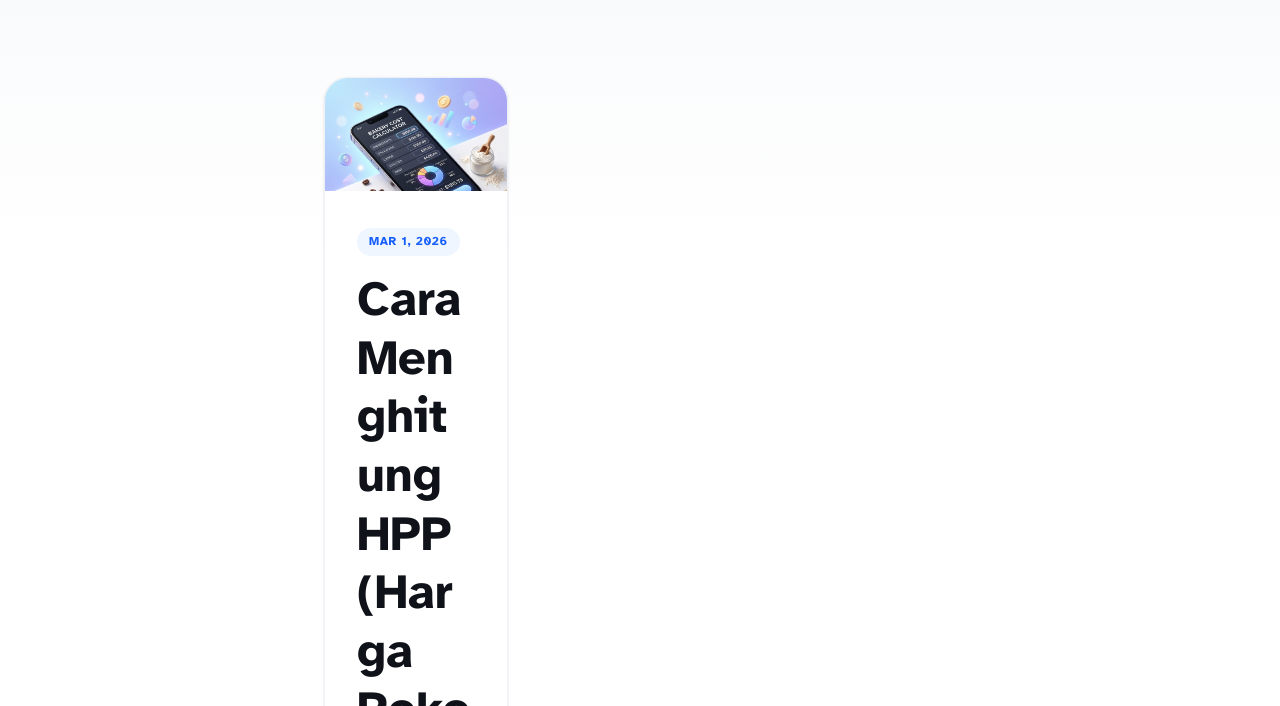
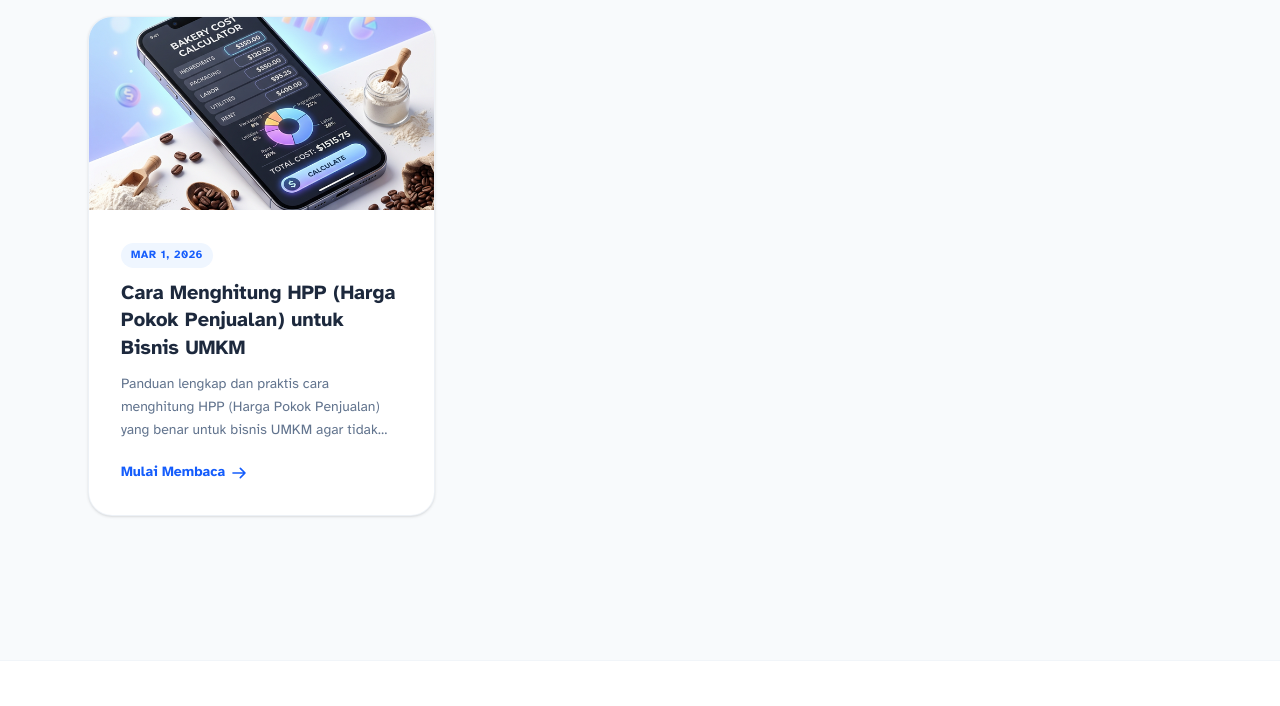
Before and after one commit to yoppiari/modalhp, an Astro site in the folder blog/: page / in a window 1280 px wide. Shown: the part 347-1053 px from the top of the page. Built offline with nearby package versions, Linux system fonts and the light colour scheme; Astro itself is replaced by a stand-in of ours.

Commit message:
fix: Resolve blog grid memanjang issue and scale down fonts 🚀

```diff
--- a/blog/src/pages/index.astro
+++ b/blog/src/pages/index.astro
@@ -23,24 +23,24 @@ const posts = (await getCollection('blog')).sort(
 		<main class="flex-grow pt-28 pb-24">
 			<section class="max-w-6xl mx-auto px-6">
 				<!-- Hero Blog Header -->
-				<div class="mb-20 text-center max-w-3xl mx-auto">
-					<h1 class="text-4xl md:text-6xl font-extrabold tracking-tight mb-6 text-slate-900">
+				<div class="mb-16 text-center max-w-2xl mx-auto">
+					<h1 class="text-3xl md:text-4xl lg:text-5xl font-extrabold tracking-tight mb-4 text-slate-900">
 						Inspirasi & <span class="text-transparent bg-clip-text bg-gradient-to-r from-blue-600 to-indigo-600">Panduan UMKM</span>
 					</h1>
-					<p class="text-lg md:text-xl text-slate-500 font-medium leading-relaxed">
+					<p class="text-base md:text-lg text-slate-500 font-medium leading-relaxed">
 						Temukan tips mengelola keuangan, strategi bisnis, dan cara memaksimalkan tool ModalHP untuk kesuksesan usaha Anda.
 					</p>
 				</div>
 
 				<!-- Clean Article Grid -->
-				<div class="grid grid-cols-1 md:grid-cols-2 lg:grid-cols-3 gap-10">
+				<div class="grid grid-cols-1 sm:grid-cols-2 lg:grid-cols-3 gap-8 justify-items-center">
 					{
 						posts.map((post) => (
-							<article class="group flex flex-col bg-white rounded-3xl border border-slate-200/60 shadow-sm hover:shadow-2xl hover:border-blue-100 transition-all duration-300 overflow-hidden relative transform hover:-translate-y-1">
+							<article class="group w-full max-w-[380px] flex flex-col bg-white rounded-3xl border border-slate-200/60 shadow-sm hover:shadow-xl hover:border-blue-100 transition-all duration-300 overflow-hidden relative transform hover:-translate-y-1">
 								<a href={`/blog/${post.id}/`} class="absolute inset-0 z-10"><span class="sr-only">Baca {post.data.title}</span></a>
 
 								<!-- Image Container (Fixed Aspect Ratio) -->
-								<div class="w-full aspect-[16/10] bg-slate-100 overflow-hidden relative">
+								<div class="w-full aspect-video bg-slate-100 overflow-hidden relative">
 									{post.data.heroImage ? (
 										<Image
 											width={800}
@@ -57,24 +57,24 @@ const posts = (await getCollection('blog')).sort(
 								</div>
 
 								<!-- Content Container -->
-								<div class="p-8 flex flex-col flex-grow">
-									<div class="mb-4">
-										<span class="inline-flex items-center text-xs font-bold uppercase tracking-wider text-blue-600 bg-blue-50 px-3 py-1.5 rounded-full">
+								<div class="p-6 md:p-8 flex flex-col flex-grow">
+									<div class="mb-3">
+										<span class="inline-flex items-center text-[11px] font-bold uppercase tracking-wider text-blue-600 bg-blue-50 px-2.5 py-1 rounded-full">
 											<FormattedDate date={post.data.pubDate} />
 										</span>
 									</div>
 
-									<h2 class="text-2xl font-bold text-slate-800 mb-4 leading-snug group-hover:text-blue-600 transition-colors">
+									<h2 class="text-xl font-bold text-slate-800 mb-3 leading-snug group-hover:text-blue-600 transition-colors">
 										{post.data.title}
 									</h2>
 
-									<p class="text-slate-500 font-medium leading-relaxed line-clamp-3 mb-6 flex-grow">
+									<p class="text-sm text-slate-500 font-medium leading-relaxed line-clamp-3 mb-5 flex-grow">
 										{post.data.description}
 									</p>
 
-									<div class="mt-auto flex items-center font-bold text-blue-600 group-hover:text-blue-700 transition-colors">
-										<span class="mr-2">Mulai Membaca</span>
-										<svg class="w-5 h-5 transition-transform group-hover:translate-x-1" fill="none" stroke="currentColor" viewBox="0 0 24 24"><path stroke-linecap="round" stroke-linejoin="round" stroke-width="2.5" d="M14 5l7 7m0 0l-7 7m7-7H3"></path></svg>
+									<div class="mt-auto flex items-center text-sm font-bold text-blue-600 group-hover:text-blue-700 transition-colors">
+										<span class="mr-1.5">Mulai Membaca</span>
+										<svg class="w-4 h-4 transition-transform group-hover:translate-x-1" fill="none" stroke="currentColor" viewBox="0 0 24 24"><path stroke-linecap="round" stroke-linejoin="round" stroke-width="2.5" d="M14 5l7 7m0 0l-7 7m7-7H3"></path></svg>
 									</div>
 								</div>
 							</article>
--- a/blog/src/styles/global.css
+++ b/blog/src/styles/global.css
@@ -1,22 +1,5 @@
-/*
-  The CSS in this style tag is based off of Bear Blog's default CSS.
-  https://github.com/HermanMartinus/bearblog/blob/297026a877bc2ab2b3bdfbd6b9f7961c350917dd/templates/styles/blog/default.css
-  License MIT: https://github.com/HermanMartinus/bearblog/blob/master/LICENSE.md
- */
 @import "tailwindcss";
 
-:root {
-	--accent: #2337ff;
-	--accent-dark: #000d8a;
-	--black: 15, 18, 25;
-	--gray: 96, 115, 159;
-	--gray-light: 229, 233, 240;
-	--gray-dark: 34, 41, 57;
-	--gray-gradient: rgba(var(--gray-light), 50%), #fff;
-	--box-shadow:
-		0 2px 6px rgba(var(--gray), 25%), 0 8px 24px rgba(var(--gray), 33%), 0 16px 32px
-		rgba(var(--gray), 33%);
-}
 @font-face {
 	font-family: "Atkinson";
 	src: url("/fonts/atkinson-regular.woff") format("woff");
@@ -31,126 +14,21 @@
 	font-style: normal;
 	font-display: swap;
 }
+
 body {
 	font-family: "Atkinson", sans-serif;
-	margin: 0;
-	padding: 0;
-	text-align: left;
-	background: linear-gradient(var(--gray-gradient)) no-repeat;
-	background-size: 100% 600px;
-	word-wrap: break-word;
-	overflow-wrap: break-word;
-	color: rgb(var(--gray-dark));
-	font-size: 20px;
-	line-height: 1.7;
-}
-main {
-	width: 720px;
-	max-width: calc(100% - 2em);
-	margin: auto;
-	padding: 3em 1em;
-}
-h1,
-h2,
-h3,
-h4,
-h5,
-h6 {
-	margin: 0 0 0.5rem 0;
-	color: rgb(var(--black));
-	line-height: 1.2;
-}
-h1 {
-	font-size: 3.052em;
-}
-h2 {
-	font-size: 2.441em;
-}
-h3 {
-	font-size: 1.953em;
-}
-h4 {
-	font-size: 1.563em;
-}
-h5 {
-	font-size: 1.25em;
-}
-strong,
-b {
-	font-weight: 700;
-}
-a {
-	color: var(--accent);
-}
-a:hover {
-	color: var(--accent);
-}
-p {
-	margin-bottom: 1em;
-}
-.prose p {
-	margin-bottom: 2em;
-}
-textarea {
-	width: 100%;
-	font-size: 16px;
-}
-input {
-	font-size: 16px;
-}
-table {
-	width: 100%;
-}
-img {
-	max-width: 100%;
-	height: auto;
-	border-radius: 8px;
-}
-code {
-	padding: 2px 5px;
-	background-color: rgb(var(--gray-light));
-	border-radius: 2px;
-}
-pre {
-	padding: 1.5em;
-	border-radius: 8px;
-}
-pre > code {
-	all: unset;
-}
-blockquote {
-	border-left: 4px solid var(--accent);
-	padding: 0 0 0 20px;
-	margin: 0;
-	font-size: 1.333em;
-}
-hr {
-	border: none;
-	border-top: 1px solid rgb(var(--gray-light));
-}
-@media (max-width: 720px) {
-	body {
-		font-size: 18px;
-	}
-	main {
-		padding: 1em;
-	}
+	-webkit-font-smoothing: antialiased;
+	-moz-osx-font-smoothing: grayscale;
 }
 
 .sr-only {
-	border: 0;
+	position: absolute;
+	width: 1px;
+	height: 1px;
 	padding: 0;
-	margin: 0;
-	position: absolute !important;
-	height: 1px;
-	width: 1px;
+	margin: -1px;
 	overflow: hidden;
-	/* IE6, IE7 - a 0 height clip, off to the bottom right of the visible 1px box */
-	clip: rect(1px 1px 1px 1px);
-	/* maybe deprecated but we need to support legacy browsers */
-	clip: rect(1px, 1px, 1px, 1px);
-	/* modern browsers, clip-path works inwards from each corner */
-	clip-path: inset(50%);
-	/* added line to stop words getting smushed together (as they go onto separate lines and some screen readers do not understand line feeds as a space */
+	clip: rect(0, 0, 0, 0);
 	white-space: nowrap;
+	border-width: 0;
 }
```
